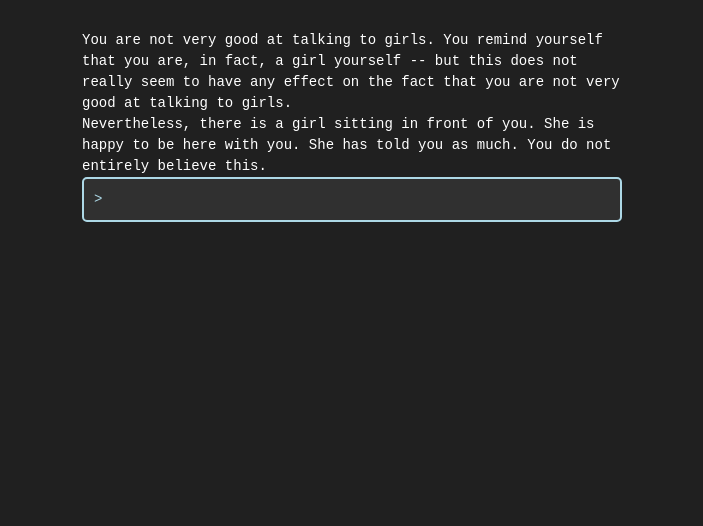
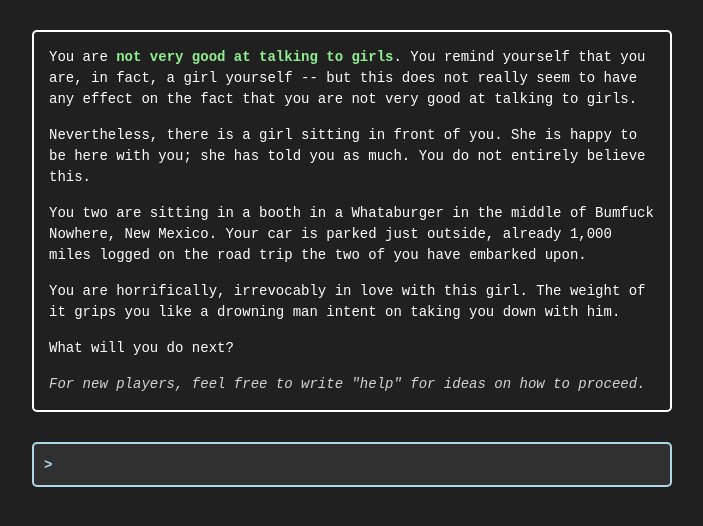
Before and after one commit to shenaichan/BG, a React (Vite) app in the folder story/: page / in a window 1280 px wide. Shown: the top 526 px of the page, without its empty margins (288-991 px from the left). Built offline with nearby package versions, Linux system fonts and the light colour scheme.

Commit message:
Update styling

```diff
--- a/story/src/components/App.module.css
+++ b/story/src/components/App.module.css
@@ -3,9 +3,15 @@ body {
 }
 
 .container {
-  max-width: 600px;
-  margin: 0 auto;
-  padding: 30px;
+  max-width: 700px;
+  margin: 30px auto;
+  padding: 0px 30px;
+  /* padding: 30px; */
+  /* display: flex;
+  flex-direction: column;
+  min-height: 100vh;
+  position: relative;
+  flex-grow: 1; */
 }
 
 .input {
@@ -18,5 +24,14 @@ body {
   font-family: monospace;
   font-size: 14px;
   line-height: 1.5;
+  font-weight: bold;
   outline: none;
+  position: relative;
+  height: 45px;
+  bottom: 0;
+  margin-top: 30px;
 }
+
+p {
+  margin: 15px 0px;
+}
--- a/story/src/components/App.tsx
+++ b/story/src/components/App.tsx
@@ -33,7 +33,14 @@ function App() {
         }
       ])
 
-    const nextPage = STORY[currentPage].next(inputText.toLowerCase(), memories, gameState)
+    let nextPage: PageName;
+
+    if (inputText.toLowerCase() === 'help') {
+      nextPage = 'help';
+    }
+    else {
+      nextPage = STORY[currentPage].next(inputText.toLowerCase(), memories, gameState)
+    }
 
     // setGameState(gameState => ({ ...gameState, numTimesAsked: gameState.numTimesAsked + 1 }))
 
--- /dev/null
+++ b/story/src/components/Story.module.css
@@ -0,0 +1,9 @@
+.ooc {
+    font-style: italic;
+    color: lightgray;
+}
+
+.highlight {
+    font-weight: bold;
+    color: lightgreen;
+}
--- a/story/src/components/chat/Chat.module.css
+++ b/story/src/components/chat/Chat.module.css
@@ -2,4 +2,16 @@
   font-size: 14px;
   line-height: 1.5;
   font-family: monospace;
+  /* padding: 20px 0px; */
+  /* font-weight: 500; */
 }
+
+.container {
+    flex: 1;
+    overflow-y: scroll;
+    max-height: calc(100vh - 135px);
+    margin: 0;
+    border: 2px solid white;
+    border-radius: 5px;
+    padding: 0px 15px;
+}
--- a/story/src/components/chat/Chat.tsx
+++ b/story/src/components/chat/Chat.tsx
@@ -1,13 +1,24 @@
 import { ChatMessage } from 'components/App'
 import css from './Chat.module.css'
+import { useRef, useEffect } from 'react'
+function Chat({ chatHistory }: { chatHistory: ChatMessage[] }) {
+  const chatContainerRef = useRef<HTMLDivElement>(null)
 
-function Chat({ chatHistory }: { chatHistory: ChatMessage[] }) {
+  useEffect(() => {
+    if (chatContainerRef.current) {
+      chatContainerRef.current.scrollTop = chatContainerRef.current.scrollHeight
+    }
+  }, [chatHistory])
+
   return (
-    <div>
+    <div className={css.container} ref={chatContainerRef}>
       {chatHistory.map((message, index) => (
         <div key={index}
           className={css.chat}
-          style={{ color: message.role === 'player' ? 'lightblue' : 'white' }}
+          style={{
+            color: message.role === 'player' ? 'lightblue' : 'white',
+            fontWeight: message.role === 'player' ? 'bold' : 'normal'
+          }}
         >
           {message.content}
         </div>
--- a/story/src/components/story.tsx
+++ b/story/src/components/story.tsx
@@ -1,4 +1,5 @@
 import React from 'react'
+import css from 'components/Story.module.css'
 
 export type Memory =
     "memory1"
@@ -12,8 +13,7 @@ export type GameState = {
 export type PageName =
     "start"
   | "because"
-  // | "door"
-  // | "window"
+  | "help"
 
 export type Page = {
     content: (userInput: string, memories: Memory[], gameState: GameState) => React.ReactNode
@@ -21,19 +21,60 @@ export type Page = {
 }
 
 export const STORY: Record<PageName, Page> = {
+  help: {
+    content: (userInput, memories, gameState) => {
+      return (
+        <>
+          <p>
+            No worries, talking to girls is hard.
+          </p>
+          <p>
+            Some commands you can use:
+            <ul>
+              <li>
+                <b>help</b>: pulls up this menu again
+              </li>
+              <li>
+                <b>undo</b>
+              </li>
+            </ul>
+          </p>
+        </>
+      )
+    },
+    next: (userInput, memories, gameState) => {
+      return "help";
+    }
+  },
   start: {
     content: (userInput, memories, gameState) => {
       return (
         <>
           <p>
-            You are not very good at talking to girls. You remind yourself that
+            You are <span className={css.highlight}>not very good at talking to girls</span>. You remind yourself that
             you are, in fact, a girl yourself -- but this does not really seem to
             have any effect on the fact that you are not very good at talking to girls.
           </p>
           <p>
             Nevertheless, there is a girl sitting in front of you. She is happy
-            to be here with you. She has told you as much. You do not entirely
+            to be here with you; she has told you as much. You do not entirely
             believe this.
+          </p>
+          <p>
+            You two are sitting in a booth in a Whataburger in the middle of
+            Bumfuck Nowhere, New Mexico.
+            Your car is parked just outside, already 1,000 miles logged on the road trip
+            the two of you have embarked upon.
+          </p>
+          <p>
+            You are horrifically, irrevocably in love with this girl. The weight of it
+            grips you like a drowning man intent on taking you down with him.
+          </p>
+          <p>
+            What will you do next?
+          </p>
+          <p className={css.ooc}>
+            For new players, feel free to write "help" for ideas on how to proceed.
           </p>
         </>
       )
```
